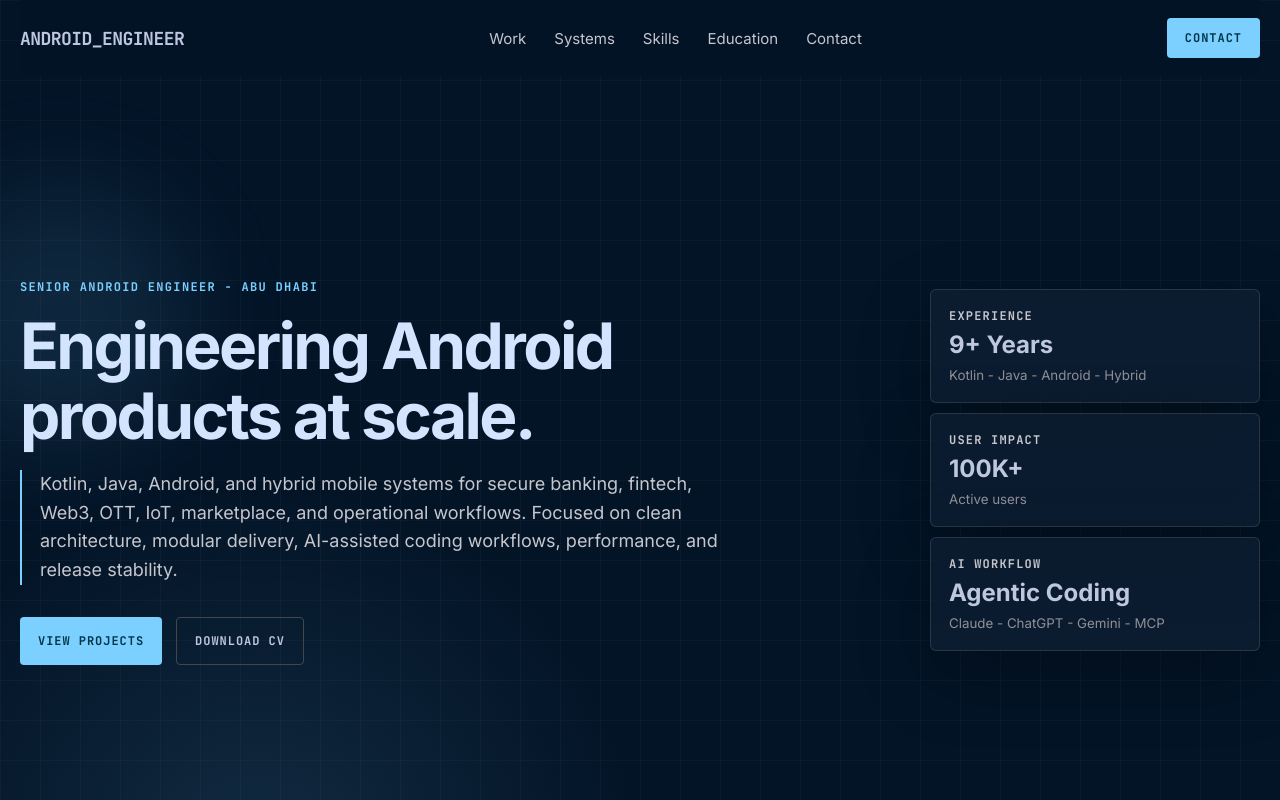
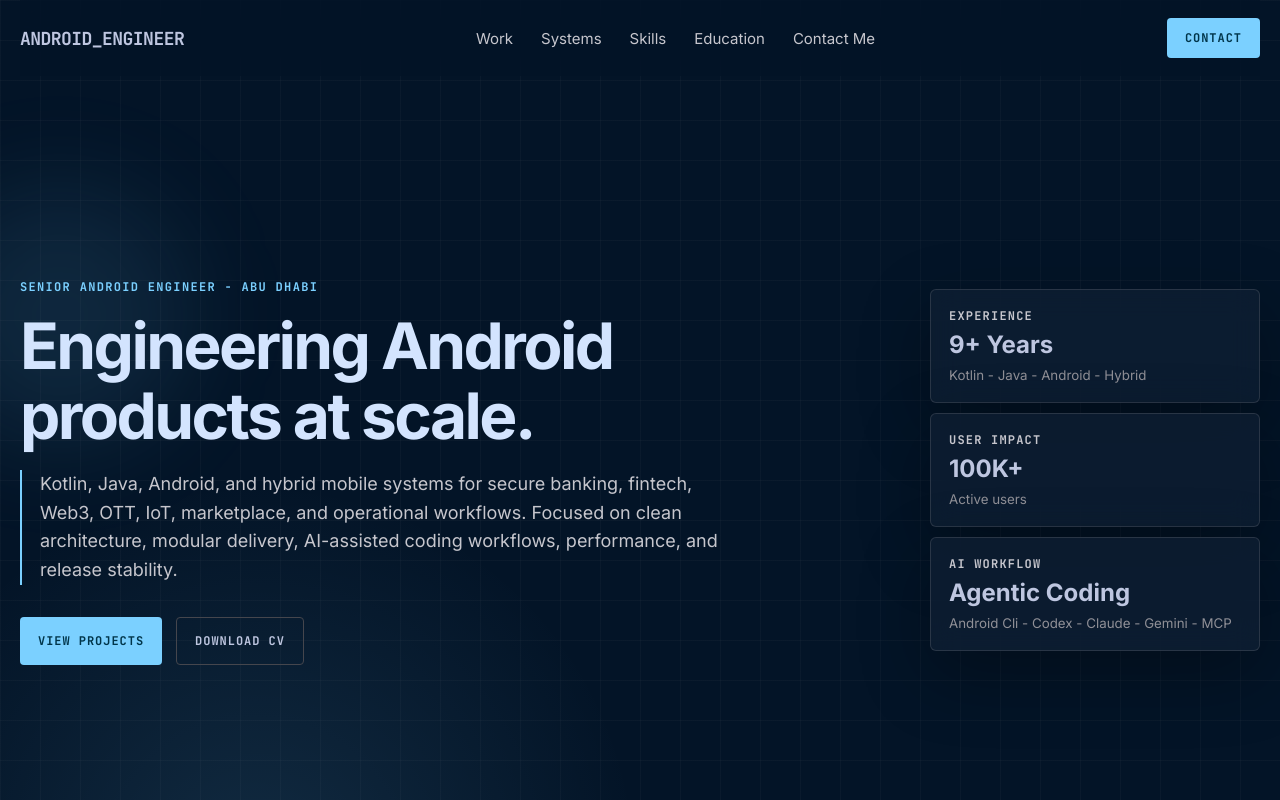
Before and after one commit to merlinJeyakumar/merlinJeyakumar.github.io, a plain HTML site: page index.html in a window 1280 px wide. Shown: the top 800 px of the page. Drawn offline with Linux system fonts and the light colour scheme.

Commit message:
Update contact link and portfolio information

```diff
--- a/index.html
+++ b/index.html
@@ -18,7 +18,7 @@
       <a href="#systems">Systems</a>
       <a href="#skills">Skills</a>
       <a href="#education">Education</a>
-      <a href="#contact">Contact</a>
+      <a href="#contact">Contact Me</a>
     </nav>
     <a class="nav-action" href="mailto:s.merlinjeyakumar@gmail.com">Contact</a>
   </header>
@@ -53,7 +53,7 @@
         <article>
           <span>AI Workflow</span>
           <strong>Agentic Coding</strong>
-          <small>Claude - ChatGPT - Gemini - MCP</small>
+          <small>Android Cli - Codex - Claude - Gemini - MCP</small>
         </article>
       </aside>
     </section>
@@ -361,7 +361,7 @@
         <div class="contact-links">
           <a href="https://linkedin.com/in/merlin-jeyakumar">LinkedIn</a>
           <a href="https://github.com/merlinJeyakumar">GitHub</a>
-          <a href="https://jeyk.dev">Portfolio</a>
+          <a href="https://stackoverflow.com/users/10110990/merlin-jeyakumar">Stack Overflow</a>
           <a href="resume/Merlin_Jeyakumar_Resume.pdf">Resume</a>
         </div>
       </div>
```
